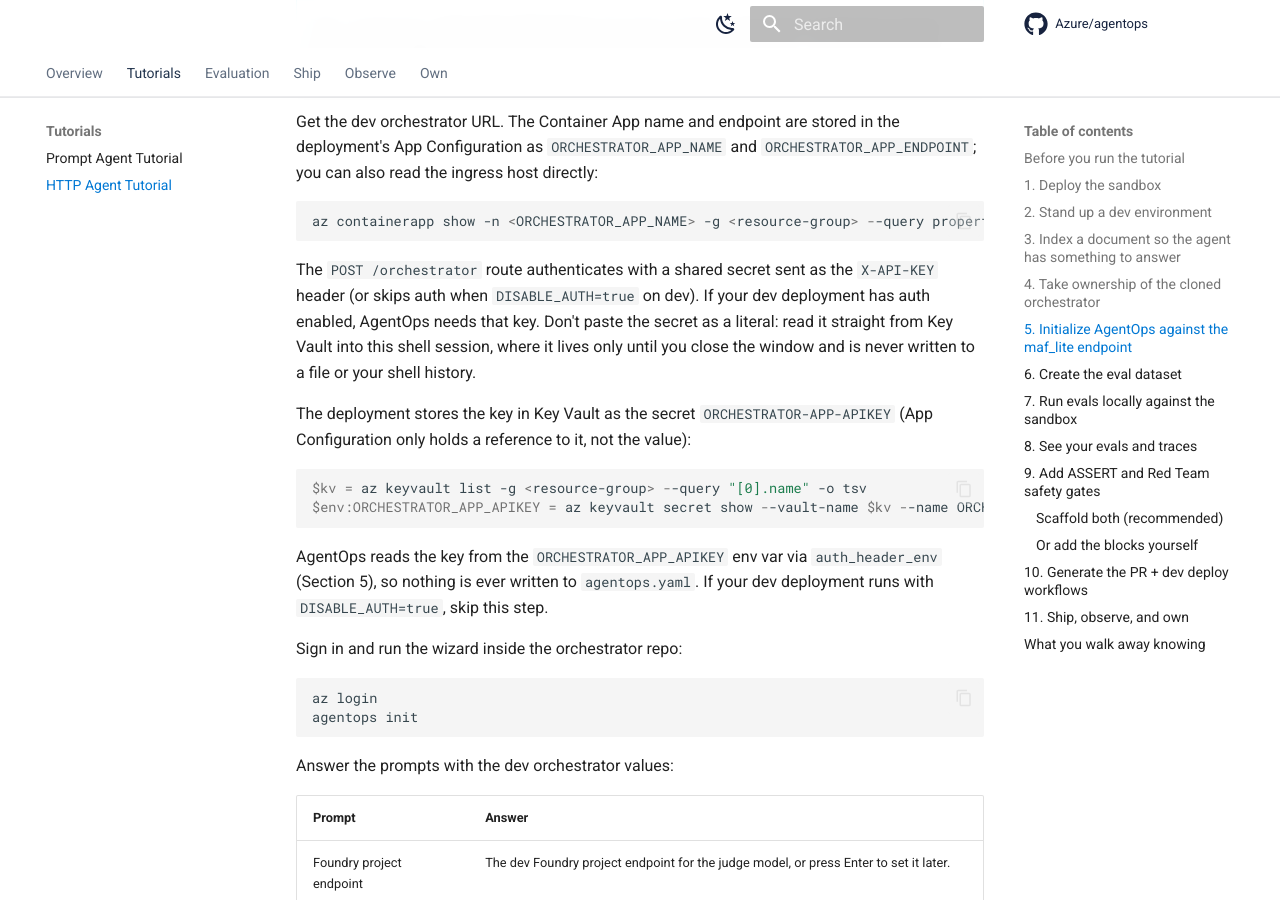
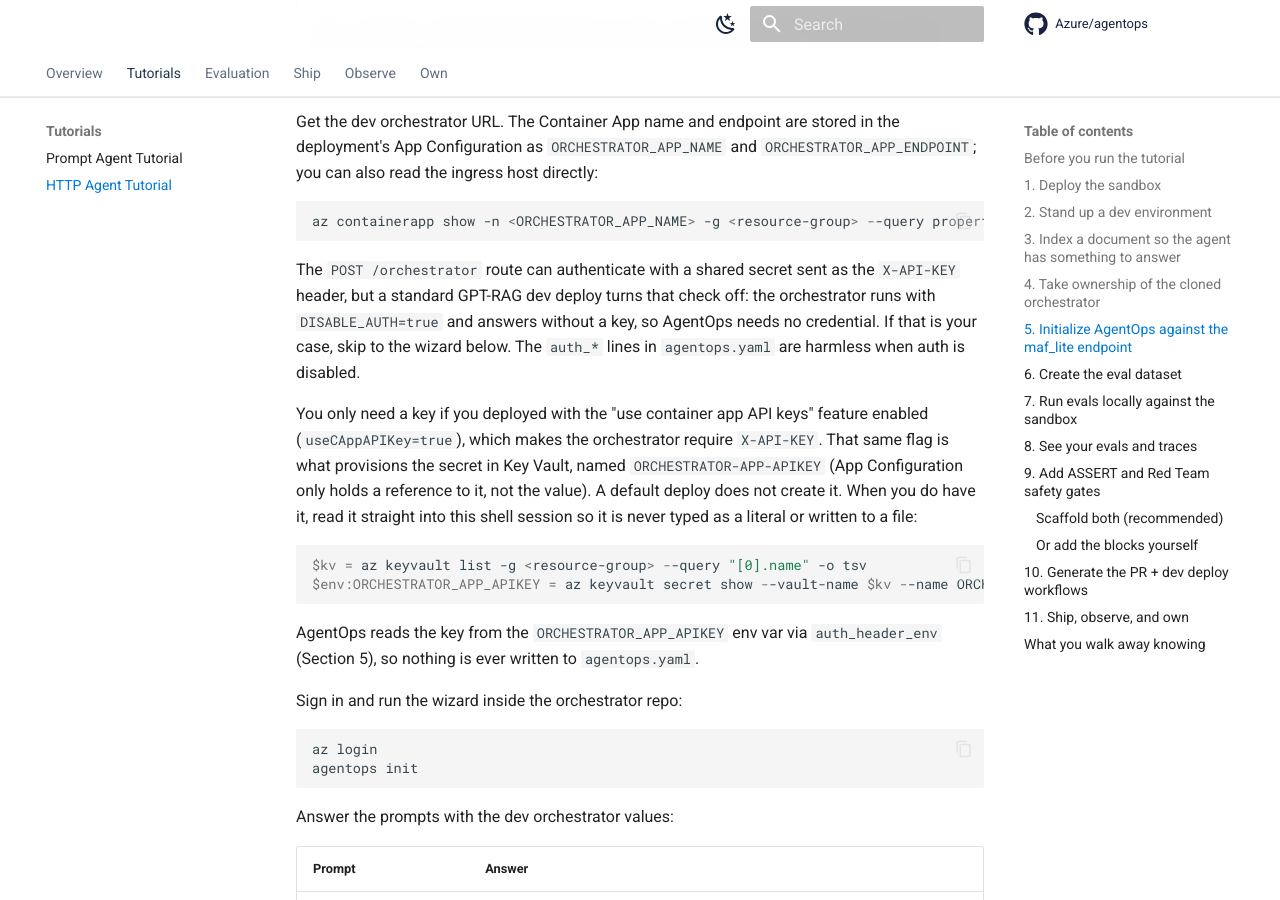
Before and after one commit to Azure/agentops, an MkDocs documentation site: the page built from docs/tutorial-http-agent.md, in a window 1280 px wide and 900 px high, scrolled down 4799 px. Built offline with MkDocs 1.6.1 and Material for MkDocs 9.7.7, drawn with Linux system fonts in a browser that asks for light colours; comment, search, counter and statistics services are not loaded.

Commit message:
docs(http tutorial): correct API key story for default dev deploy
A standard GPT-RAG dev deploy runs with DISABLE_AUTH=true and does not provision
the ORCHESTRATOR-APP-APIKEY Key Vault secret; that secret only exists when the
deployment enables container app API keys (useCAppAPIKey=true). Reframe the
section so the default path needs no key, and the Key Vault fetch is the opt-in
case. Verified against infra/main.bicep and orchestrator dependencies.py.

Co-authored-by: Copilot <223556219+Copilot@users.noreply.github.com>

````diff
--- a/docs/tutorial-http-agent.md
+++ b/docs/tutorial-http-agent.md
@@ -243,15 +243,18 @@ the deployment's App Configuration as `ORCHESTRATOR_APP_NAME` and
 az containerapp show -n <ORCHESTRATOR_APP_NAME> -g <resource-group> --query properties.configuration.ingress.fqdn -o tsv
 ```
 
-The `POST /orchestrator` route authenticates with a shared secret sent as the
-`X-API-KEY` header (or skips auth when `DISABLE_AUTH=true` on dev). If your dev
-deployment has auth enabled, AgentOps needs that key. Don't paste the secret as a
-literal: read it straight from Key Vault into this shell session, where it lives
-only until you close the window and is never written to a file or your shell
-history.
+The `POST /orchestrator` route can authenticate with a shared secret sent as the
+`X-API-KEY` header, but a standard GPT-RAG dev deploy turns that check off: the
+orchestrator runs with `DISABLE_AUTH=true` and answers without a key, so AgentOps
+needs no credential. If that is your case, skip to the wizard below. The `auth_*`
+lines in `agentops.yaml` are harmless when auth is disabled.
 
-The deployment stores the key in Key Vault as the secret `ORCHESTRATOR-APP-APIKEY`
-(App Configuration only holds a reference to it, not the value):
+You only need a key if you deployed with the "use container app API keys" feature
+enabled (`useCAppAPIKey=true`), which makes the orchestrator require `X-API-KEY`.
+That same flag is what provisions the secret in Key Vault, named
+`ORCHESTRATOR-APP-APIKEY` (App Configuration only holds a reference to it, not the
+value). A default deploy does not create it. When you do have it, read it straight
+into this shell session so it is never typed as a literal or written to a file:
 
 ```powershell
 $kv = az keyvault list -g <resource-group> --query "[0].name" -o tsv
@@ -259,8 +262,7 @@ $env:ORCHESTRATOR_APP_APIKEY = az keyvault secret show --vault-name $kv --name O
 ```
 
 AgentOps reads the key from the `ORCHESTRATOR_APP_APIKEY` env var via
-`auth_header_env` (Section 5), so nothing is ever written to `agentops.yaml`. If
-your dev deployment runs with `DISABLE_AUTH=true`, skip this step.
+`auth_header_env` (Section 5), so nothing is ever written to `agentops.yaml`.
 
 Sign in and run the wizard inside the orchestrator repo:
 
````
